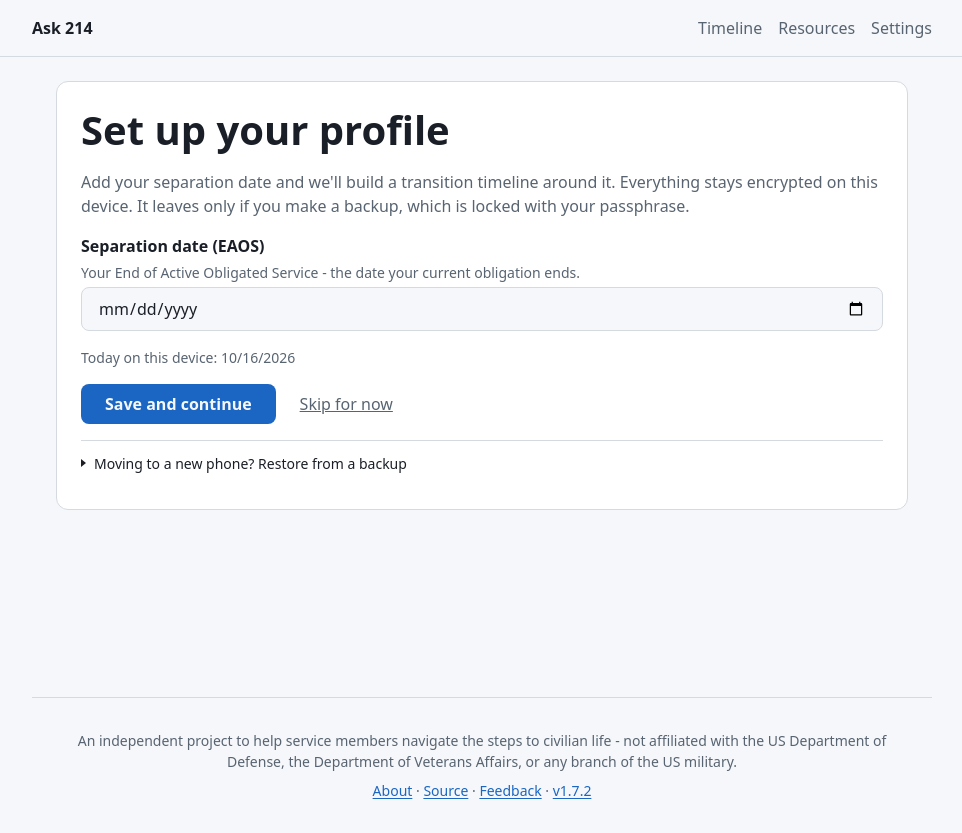
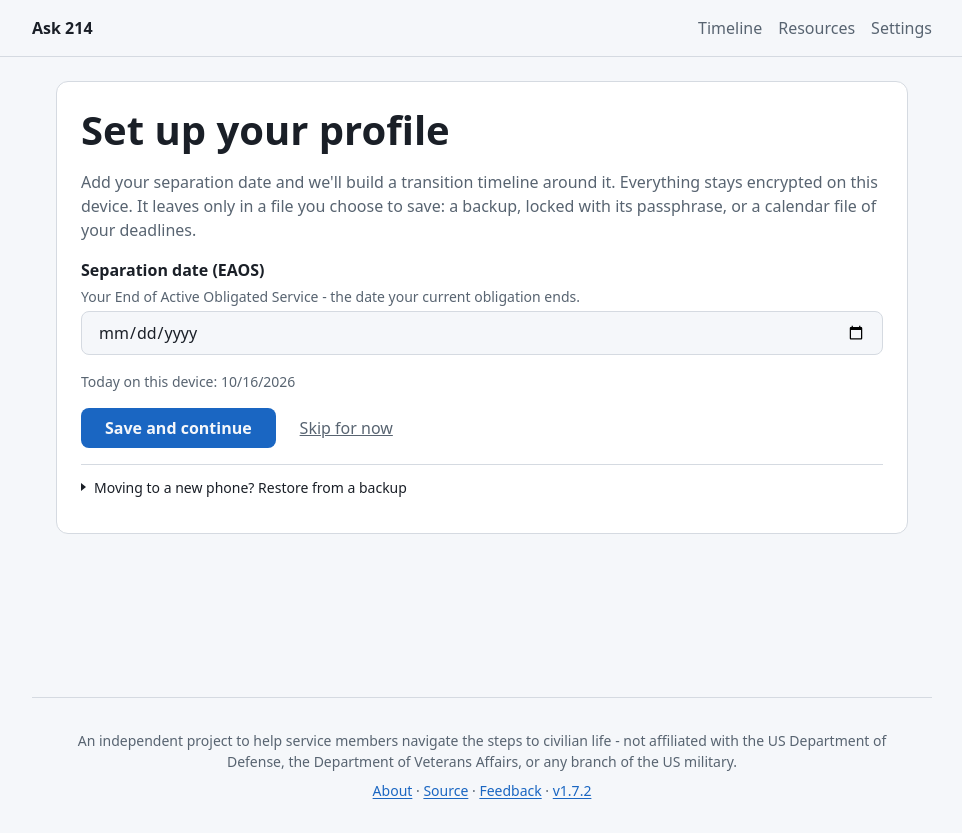
Before and after one commit to GoudyMT/ask214, a SvelteKit app: page /wizard in a window 1280 px wide. Shown: the whole page, without its empty margins (158-1120 px from the left). Built offline with nearby package versions, Linux system fonts and the light colour scheme.

Commit message:
feat: name the calendar file in the setup privacy line

```diff
--- a/src/routes/wizard/+page.svelte
+++ b/src/routes/wizard/+page.svelte
@@ -111,8 +111,8 @@
 	<h1 id="wizard-heading">Set up your profile</h1>
 	<p class="wizard__lead">
 		Add your separation date and we'll build a transition timeline around it. Everything stays
-		encrypted on this device. It leaves only if you make a backup, which is locked with your
-		passphrase.
+		encrypted on this device. It leaves only in a file you choose to save: a backup, locked with its
+		passphrase, or a calendar file of your deadlines.
 	</p>
 
 	{#if app.status === 'ready'}
```
Also changed, not shown: 1 other file (tests, documents, lock files or other folders).
